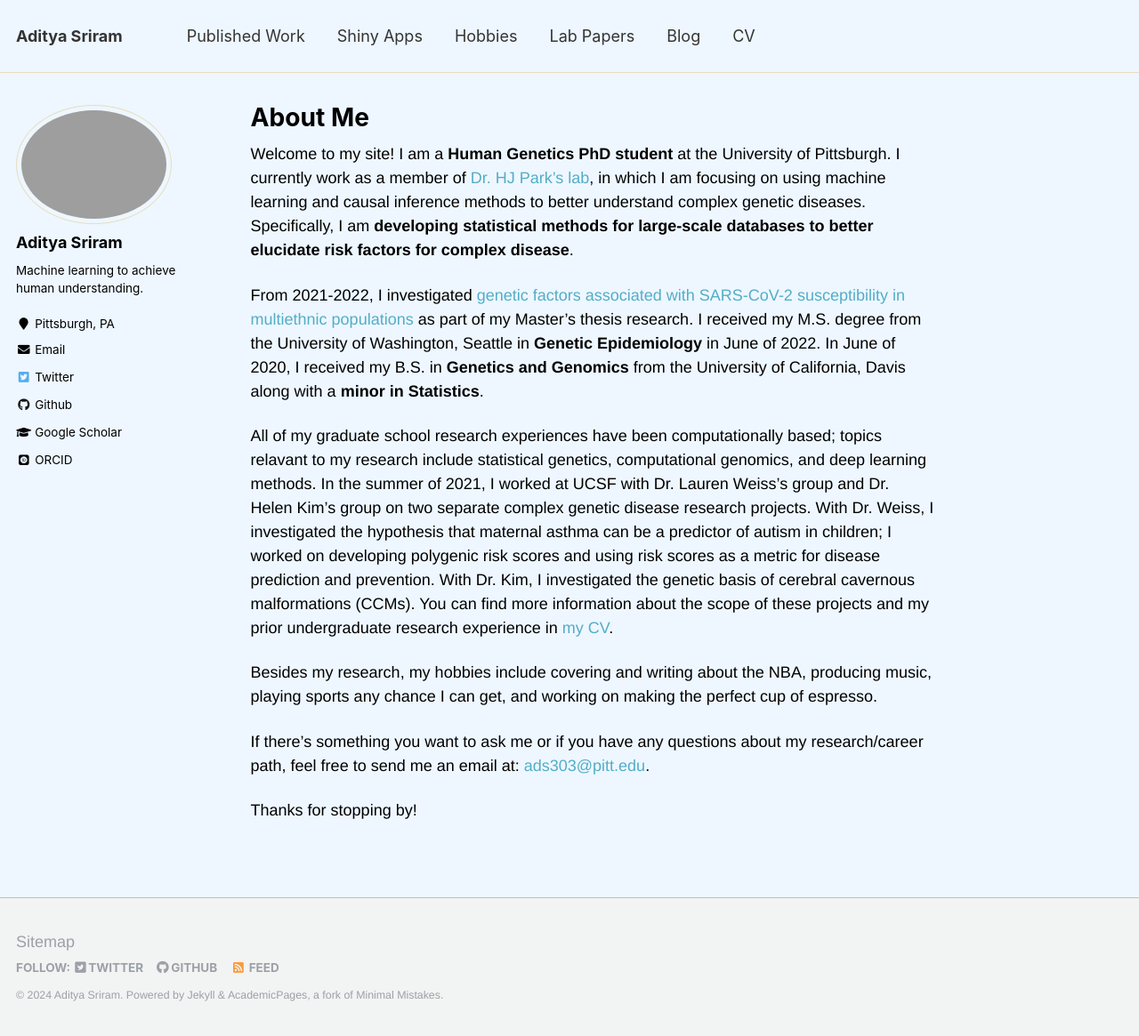
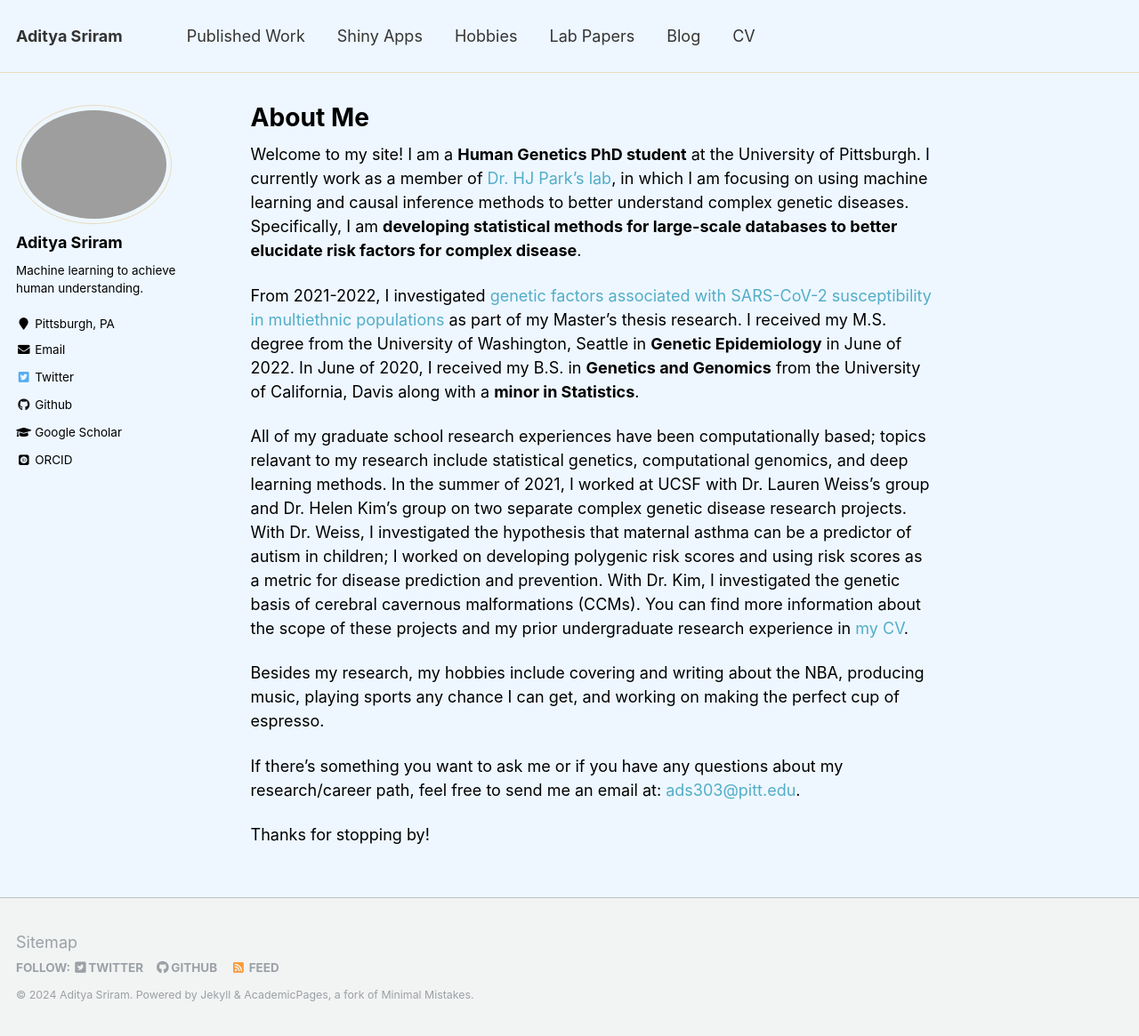
Before and after one commit to ads303/ads303.github.io, a Jekyll site: the page built from _pages/about.md, in a window 1280 px wide and 1165 px high. Shown: the whole window at 89% size. Built offline with Jekyll 4.4.1, drawn with Linux system fonts in a browser that asks for light colours; some web fonts are replaced.

Commit message:
Update _variables.scss

```diff
--- a/_sass/_variables.scss
+++ b/_sass/_variables.scss
@@ -6,7 +6,7 @@
    Typography
    ========================================================================== */
 
-$doc-font-size              : 16;
+$doc-font-size              : 13;
 
 /* paragraph indention */
 $paragraph-indent           : false; // true, false (default)
@@ -28,7 +28,7 @@
 $calisto                    : "Calisto MT", serif;
 $garamond                   : Garamond, serif;
 
-$global-font-family         : "Helvetica Neue", Arial, sans-serif;
+$global-font-family         : $sans-serif;
 $header-font-family         : $sans-serif;
 $caption-font-family        : $serif;
 
```
